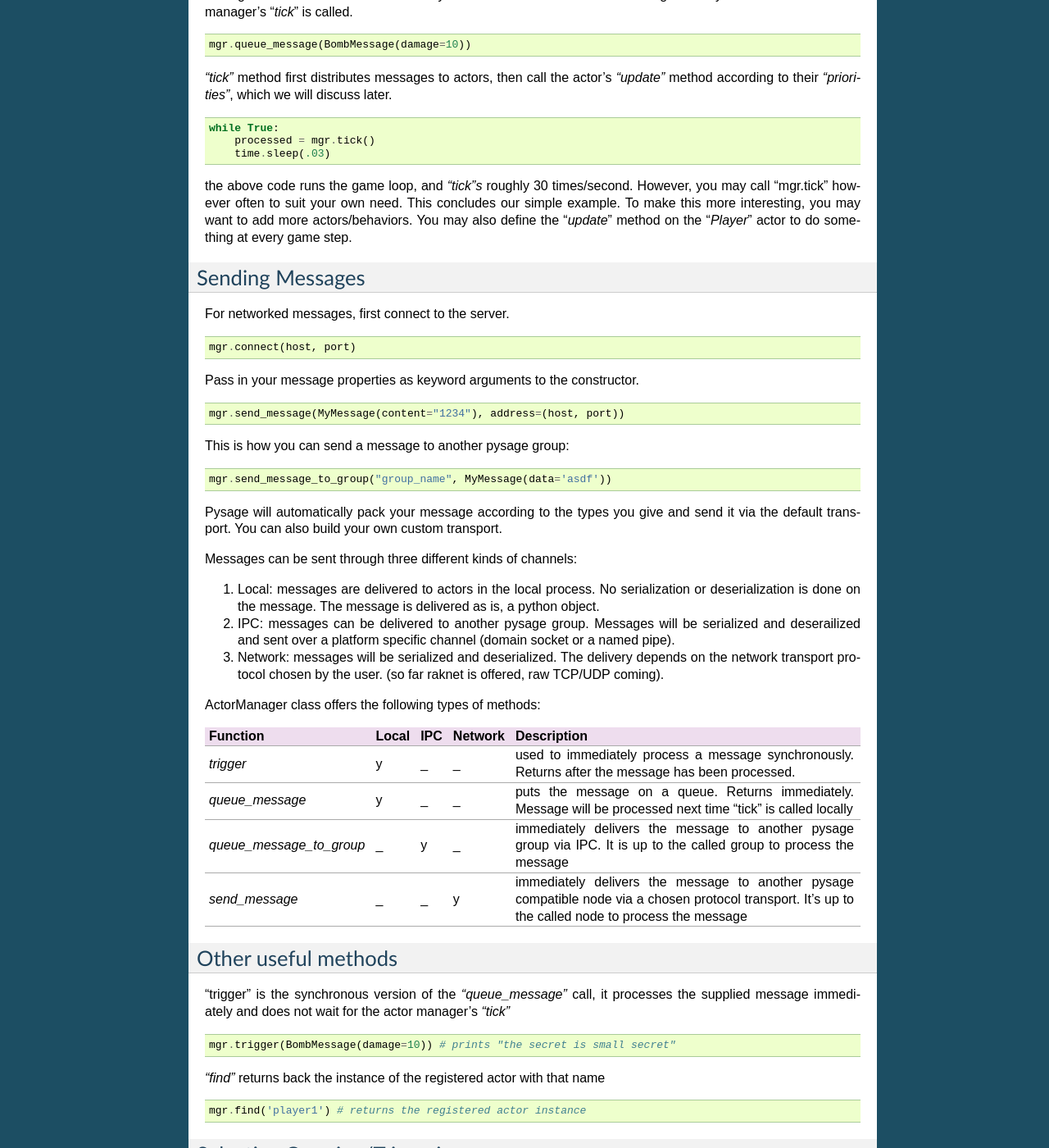
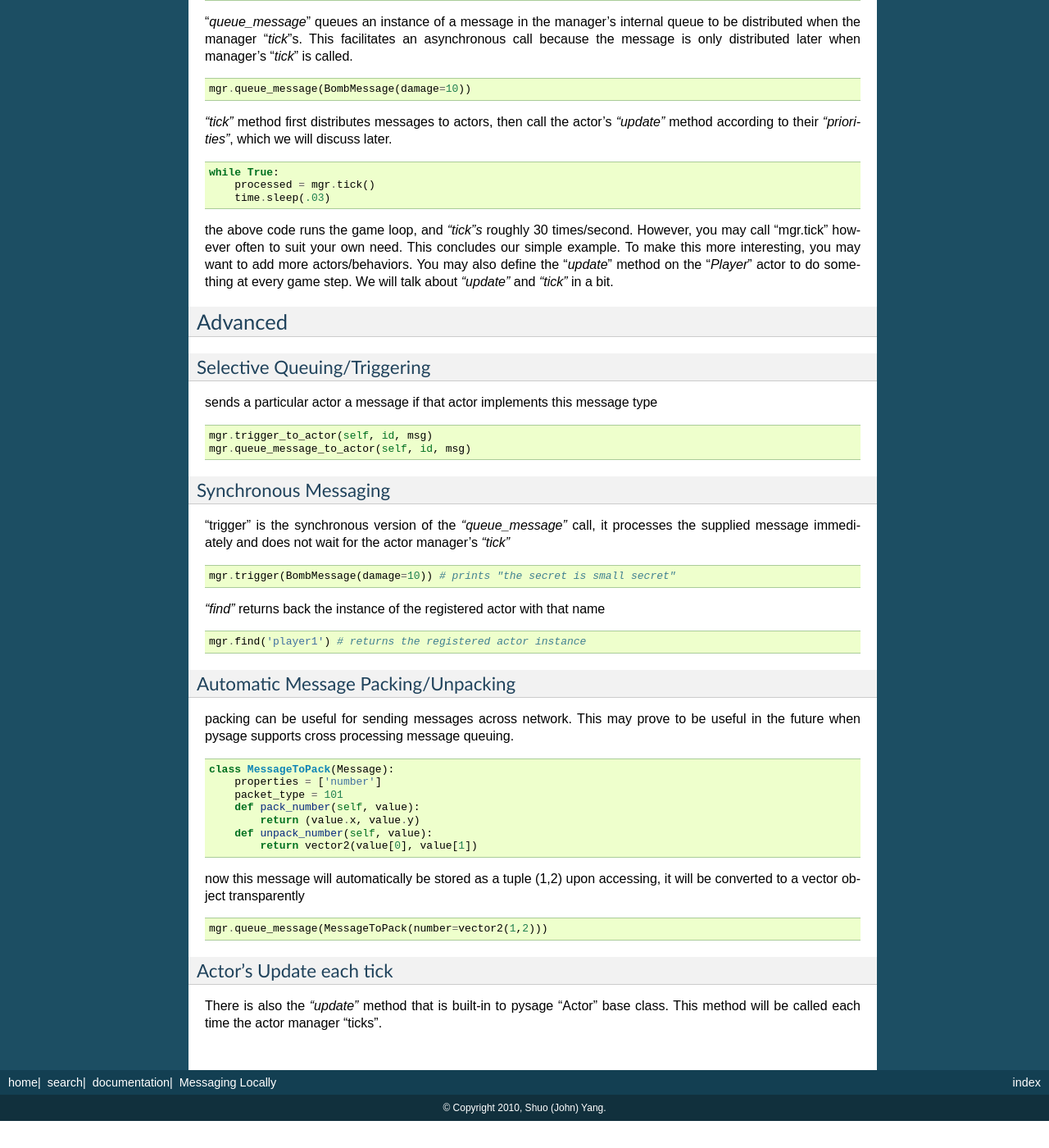
Before and after one commit to realtime-system/pysage, a Sphinx documentation site: the page built from docs/local.rst, in a window 1280 px wide and 1400 px high, scrolled down 1682 px. Shown: the whole window at 82% size. Built offline with Sphinx 7.4.7, drawn with Linux system fonts in a browser that asks for light colours; pages that are not in the unit, such as notebooks, are missing from menus; after the commit the page ends 3049 px from its top, so only the background shows below that; some of the changed text lies outside the part shown.

Commit message:
docs reorganization

```diff
--- a/docs/_templates/layout.html
+++ b/docs/_templates/layout.html
@@ -3,7 +3,7 @@
 {% block rootrellink %}
         <li><a href="{{ pathto('index') }}">home</a>|&nbsp;</li>
         <li><a href="{{ pathto('search') }}">search</a>|&nbsp;</li>
-       <li><a href="{{ pathto('contents') }}">documentation </a> &raquo;</li>
+        <li><a href="{{ pathto('documentation') }}">documentation</a>|&nbsp;</li>
 {% endblock %}
 
 
--- a/docs/index.rst
+++ b/docs/index.rst
@@ -54,7 +54,7 @@ pysage allows you to use this same simple API, for messaging across processes an
 
 pysage does not confine you to the constraints of the "actor model".  For example, the "grouping" concept allows many actors to reside in the same process.  This allows you to avoid spawning too many os processes and reduce IPC overhead.
 
-Further, actors in the same group are local to each other, so they can have access to each other.  It's kind of like a: "what happens in the group, stays in the group" concept.  Although, using messages are encouraged instead of straight calls for most situations, even in the same pysage group.
+Refer to :doc:`documentation <documentation>` for more.
 
 Status
 =======
--- a/docs/ipc.rst
+++ b/docs/ipc.rst
@@ -1,5 +1,5 @@
-Pysage Grouping
-================
+Messaging across Processes
+****************************
 
 This section describes Pysage's "Grouping" functionality.
 
--- a/docs/local.rst
+++ b/docs/local.rst
@@ -1,11 +1,14 @@
-Introduction
-============
+Messaging Locally
+*******************
 
 This is the documentation for Pysage, a lightweight high-level message passing library supporting actor based concurrency.
 Pysage is written in Python.  It supports **Python 2.5** and up.
 
+Introduction
+============
+
 Step by step example
----------
+--------------------
 
 Let's take a look at the code from the front page.  We'll go over this line by line to give you an in-depth idea what pysage is doing for you.
 Here is the code:
@@ -33,6 +36,7 @@ Here is the code:
 
 First of all, import time to be able to "sleep" :)
 ::
+
     import time
 
 Here, we import pysage base classes:
@@ -90,49 +94,21 @@ You can optionally give it a name so that you can "find" it later by its name:
         processed = mgr.tick()
         time.sleep(.03)
 
-the above code runs the game loop, and `"tick"s` roughly 30 times/second.  However, you may call "mgr.tick" however often to suit your own need.  This concludes our simple example.  To make this more interesting, you may want to add more actors/behaviors.  You may also define the "`update`" method on the "`Player`" actor to do something at every game step.
+the above code runs the game loop, and `"tick"s` roughly 30 times/second.  However, you may call "mgr.tick" however often to suit your own need.  This concludes our simple example.  To make this more interesting, you may want to add more actors/behaviors.  You may also define the "`update`" method on the "`Player`" actor to do something at every game step.  We will talk about `"update"` and `"tick"` in a bit.
 
-Sending Messages
------------------
+Advanced
+==========
 
-For networked messages, first connect to the server.
+Selective Queuing/Triggering
+-----------------------------
+sends a particular actor a message if that actor implements this message type
 ::
 
-    mgr.connect(host, port)
+    mgr.trigger_to_actor(self, id, msg)
+    mgr.queue_message_to_actor(self, id, msg)
 
-Pass in your message properties as keyword arguments to the constructor.
-::
-
-    mgr.send_message(MyMessage(content="1234"), address=(host, port))
-
-This is how you can send a message to another pysage group:
-::
-
-    mgr.send_message_to_group("group_name", MyMessage(data='asdf'))
-
-Pysage will automatically pack your message according to the types you give and send it via the default transport.  You can also build your own custom transport.
-
-Messages can be sent through three different kinds of channels:
-
-#. Local: messages are delivered to actors in the local process.  No serialization or deserialization is done on the message.  The message is delivered as is, a python object.
-
-#. IPC: messages can be delivered to another pysage group.  Messages will be serialized and deserailized and sent over a platform specific channel (domain socket or a named pipe).
-
-#. Network: messages will be serialized and deserialized.  The delivery depends on the network transport protocol chosen by the user.  (so far raknet is offered, raw TCP/UDP coming).
-
-ActorManager class offers the following types of methods:
-
-=========================  ======   =========   =======  ================================================================================================================================================================
-Function                   Local    IPC         Network  Description
-=========================  ======   =========   =======  ================================================================================================================================================================
-`trigger`                  y        _           _        used to immediately process a message synchronously.  Returns after the message has been processed.
-`queue_message`            y        _           _        puts the message on a queue.  Returns immediately.  Message will be processed next time "tick" is called locally
-`queue_message_to_group`   _        y           _        immediately delivers the message to another pysage group via IPC.  It is up to the called group to process the message
-`send_message`             _        _           y        immediately delivers the message to another pysage compatible node via a chosen protocol transport.  It's up to the called node to process the message
-=========================  ======   =========   =======  ================================================================================================================================================================
-
-Other useful methods
---------------------
+Synchronous Messaging
+-----------------------
 "trigger" is the synchronous version of the `"queue_message"` call, it processes the supplied message immediately and does not wait for the actor manager's `"tick"`
 ::
 
@@ -142,14 +118,6 @@ Other useful methods
 ::
 
     mgr.find('player1') # returns the registered actor instance
-
-Selective Queuing/Triggering
-----------------------------
-sends a particular actor a message if that actor implements this message type
-::
-
-    mgr.trigger_to_actor(self, id, msg)
-    mgr.queue_message_to_actor(self, id, msg)
 
 Automatic Message Packing/Unpacking
 ------------------------------------
@@ -170,11 +138,6 @@ upon accessing, it will be converted to a vector object transparently
 
     mgr.queue_message(MessageToPack(number=vector2(1,2)))
 
-
-
-
-
-
-
-
-There is also the `"update"` method that is built-in to pysage "Actor" base class.  This method will be called each time the actor manager "ticks".  We will talk about `"update"` and `"tick"` in a bit.
+Actor's Update each tick
+------------------------------------
+There is also the `"update"` method that is built-in to pysage "Actor" base class.  This method will be called each time the actor manager "ticks".
```
Also changed, not shown: docs/contents.rst (deleted, +0 -25 lines), docs/documentation.rst (added, +12 -0 lines), docs/getting_started.rst (deleted, +0 -112 lines), docs/network.rst (+41 -2 lines).
